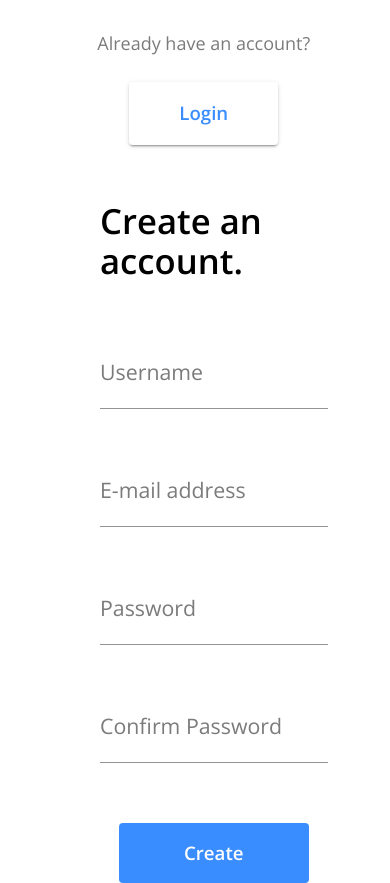
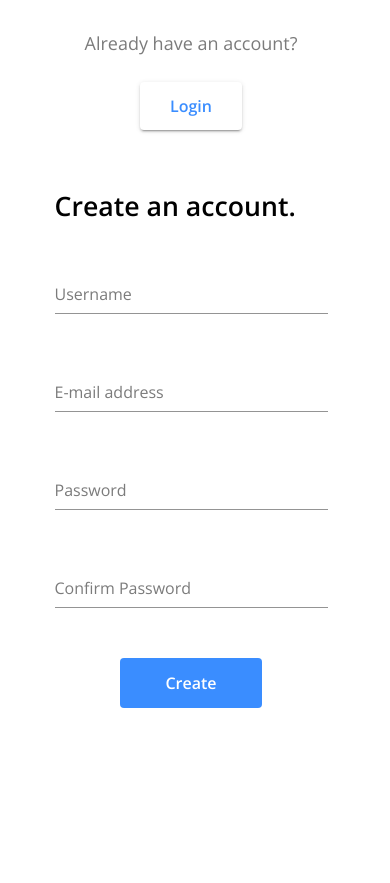
Before and after one commit to ehlee9317/messenger-3132, a React (Create React App) app in the folder client/: page / in a window 390 px wide. After the commit the page ends 844 px from the top, so only its background shows below. Built offline with nearby package versions, Linux system fonts and the light colour scheme; no server answers.

Commit message:
fixed mobile version by using theme.breakpoints

```diff
--- a/client/src/Login.js
+++ b/client/src/Login.js
@@ -14,6 +14,10 @@ const useStyles = makeStyles(() => ({
     display: "flex",
     flexDirection: "row",
     justifyContent: "center",
+    [theme.breakpoints.down("xs")]: {
+      alignItems: "center",
+      marginLeft: "-20%",
+    },
   },
 
   form: {
@@ -23,14 +27,13 @@ const useStyles = makeStyles(() => ({
     alignItems: "stretch",
     marginTop: "100px",
     [theme.breakpoints.down("xs")]: {
-      display: 'flex',
+      display: "flex",
       flexDirection: "column",
-      marginTop: "50px",
+      marginTop: "10px",
     },
     [theme.breakpoints.down("md")]: {
-      display: 'flex',
+      display: "flex",
       flexDirection: "column",
-      marginTop: "30px",
     },
   },
 
@@ -39,6 +42,10 @@ const useStyles = makeStyles(() => ({
     fontWeight: 600,
     lineHeight: "40px",
     marginBottom: "40px",
+    [theme.breakpoints.down("xs")]: {
+      fontSize: "22pt",
+      marginBottom: "20px",
+    },
   },
 
   button: {
@@ -48,8 +55,13 @@ const useStyles = makeStyles(() => ({
     lineHeight: "20px",
     padding: "20px 65px",
     backgroundColor: theme.palette.primary.main,
-    color: "white",
+    color: theme.palette.primary.contrastText,
     marginTop: "30px",
+    [theme.breakpoints.down("xs")]: {
+      fontSize: "12pt",
+      padding: "15px 45px",
+      marginTop: "20px",
+    },
   },
 }));
 
--- a/client/src/Signup.js
+++ b/client/src/Signup.js
@@ -14,6 +14,10 @@ const useStyles = makeStyles(() => ({
     display: "flex",
     flexDirection: "row",
     justifyContent: "center",
+    [theme.breakpoints.down("xs")]: {
+      alignItems: "center",
+      marginLeft: "-20%",
+    },
   },
 
   form: {
@@ -22,7 +26,7 @@ const useStyles = makeStyles(() => ({
     flexDirection: "column",
     alignItems: "stretch",
     [theme.breakpoints.down("xs")]: {
-      display: 'flex',
+      display: "flex",
       flexDirection: "column",
       marginTop: "-30px",
     },
@@ -33,6 +37,10 @@ const useStyles = makeStyles(() => ({
     fontWeight: 600,
     lineHeight: "40px",
     marginBottom: "40px",
+    [theme.breakpoints.down("xs")]: {
+      fontSize: "20pt",
+      marginBottom: "20px",
+    },
   },
 
   button: {
@@ -42,8 +50,13 @@ const useStyles = makeStyles(() => ({
     lineHeight: "20px",
     padding: "20px 65px",
     backgroundColor: theme.palette.primary.main,
-    color: "white",
+    color: theme.palette.primary.contrastText,
     marginTop: "30px",
+    [theme.breakpoints.down("xs")]: {
+      fontSize: "12pt",
+      padding: "15px 45px",
+      marginTop: "20px",
+    },
   },
 }));
 
--- a/client/src/components/AuthPage/AuthHeader.js
+++ b/client/src/components/AuthPage/AuthHeader.js
@@ -19,6 +19,7 @@ const useStyles = makeStyles(() => ({
       flexDirection: "column",
       marginTop: "30px",
       gap: 25,
+      marginLeft: "-10%"
     },
   },
 
@@ -31,7 +32,11 @@ const useStyles = makeStyles(() => ({
     fontSize: "14pt",
     padding: "15px 50px",
     color: theme.palette.primary.main,
-    backgroundColor: "white",
+    backgroundColor: theme.palette.primary.contrastText,
+    [theme.breakpoints.down("xs")]: {
+      fontSize: "12pt",
+      padding: "10px 30px",
+    },
   },
 }));
 
--- a/client/src/components/AuthPage/AuthInput.js
+++ b/client/src/components/AuthPage/AuthInput.js
@@ -14,6 +14,15 @@ const useStyles = makeStyles(() => ({
       marginTop: 40,
     },
     marginBottom: "22px",
+    [theme.breakpoints.down("xs")]: {
+      "& .MuiInputLabel-root": {
+        color: theme.palette.secondary.main,
+        fontSize: "12pt",
+      },
+      "& label + .MuiInput-formControl": {
+        marginTop: 20,
+      },
+    },
   },
 }));
 
--- a/client/src/themes/theme.js
+++ b/client/src/themes/theme.js
@@ -7,18 +7,18 @@ export const theme = createMuiTheme({
     button: {
       textTransform: "none",
       letterSpacing: 0,
-      fontWeight: "bold"
-    }
+      fontWeight: "bold",
+    },
   },
   overrides: {
     MuiInput: {
       input: {
-        fontWeight: "bold"
-      }
-    }
+        fontWeight: "bold",
+      },
+    },
   },
   palette: {
-    primary: { main: "#3A8DFF" },
-    secondary: { main: "#7b7b7b" }
-  }
+    primary: { main: "#3A8DFF", contrastText: "white" },
+    secondary: { main: "#7b7b7b" },
+  },
 });
```
